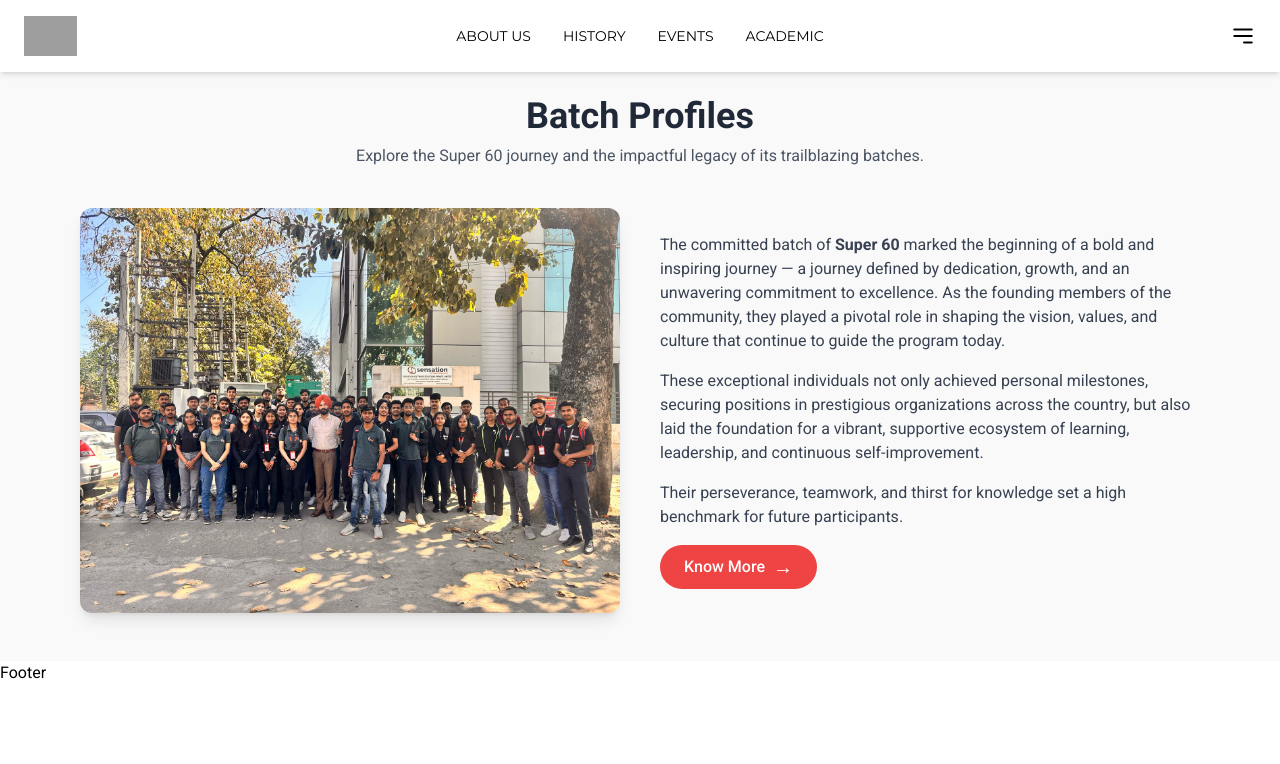
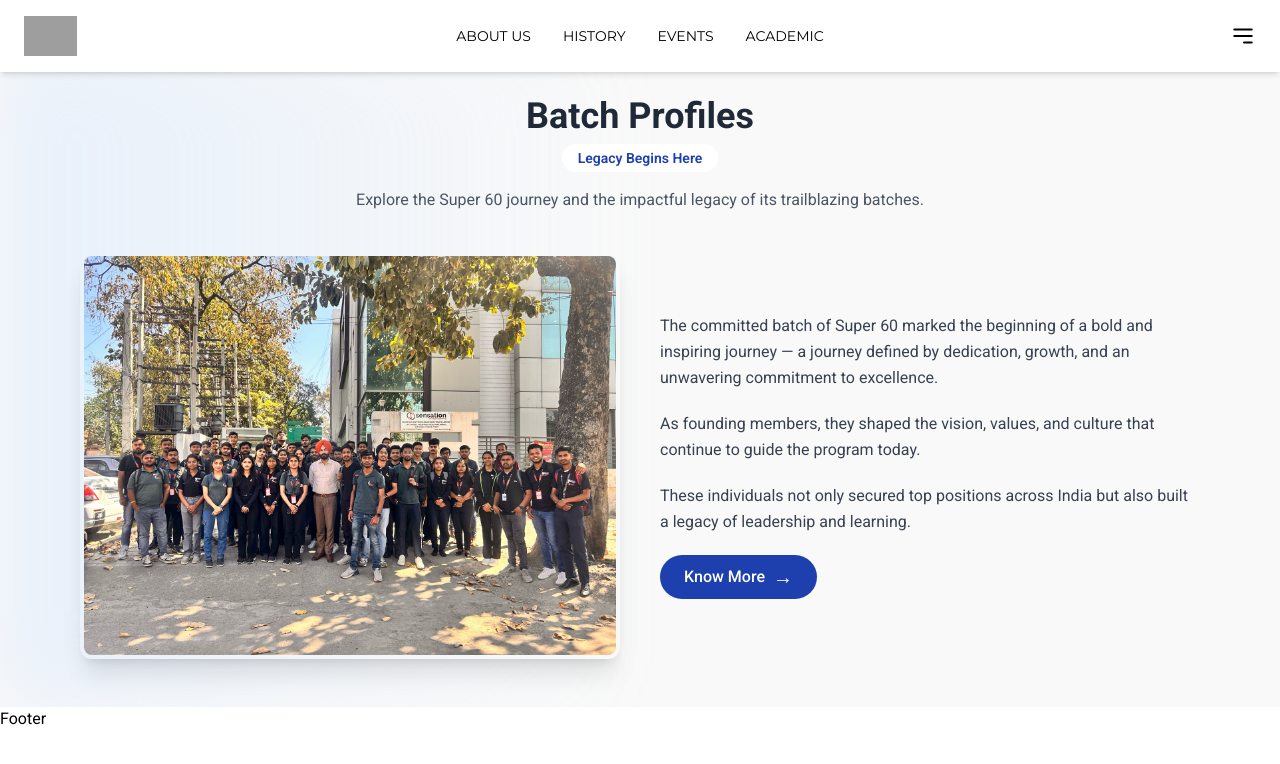
Before and after one commit to Uditkrpathak/Super_60, a React (Vite) app in the folder Frontend/: page /about in a window 1280 px wide. Shown: the top 764 px of the page. Built offline with nearby package versions, Linux system fonts and the light colour scheme; grey boxes are pictures that could not be loaded.

Commit message:
some change in batch section

```diff
--- a/Frontend/package.json
+++ b/Frontend/package.json
@@ -12,6 +12,7 @@
   "dependencies": {
     "@tailwindcss/vite": "^4.1.10",
     "axios": "^1.10.0",
+    "framer-motion": "^12.19.1",
     "react": "^19.1.0",
     "react-dom": "^19.1.0",
     "react-icons": "^5.5.0",
--- a/Frontend/src/Components/About/Batch.jsx
+++ b/Frontend/src/Components/About/Batch.jsx
@@ -1,47 +1,106 @@
 import React from 'react';
+import { motion } from 'framer-motion';
 import batchImage from '../../assets/photo.jpg'; // Replace with your actual path
+
+const paragraphVariants = {
+  hidden: { opacity: 0, y: 20 },
+  visible: (i) => ({
+    opacity: 1,
+    y: 0,
+    transition: { delay: i * 0.3, duration: 0.6 },
+  }),
+};
 
 const BatchSection = () => {
   return (
-    <section className="py-12 px-6 md:px-20 bg-[#f9f9f9] mt-12">
-      <div className="text-center mb-10">
-        <h2 className="text-3xl md:text-4xl font-bold text-gray-800">Batch Profiles</h2>
-        <p className="text-gray-600 mt-2">
+    <motion.section
+      initial={{ opacity: 0 }}
+      whileInView={{ opacity: 1 }}
+      transition={{ duration: 0.8 }}
+      viewport={{ once: true }}
+      className="relative py-12 px-6 md:px-20 bg-[#f9f9f9] mt-12 overflow-hidden"
+    >
+      {/* Glowing Blur Background */}
+      <div className="absolute inset-0 bg-gradient-to-r from-blue-200 via-transparent to-orange-200 blur-2xl opacity-30 pointer-events-none" />
+
+      <div className="text-center mb-10 relative z-10">
+        <motion.h2
+          className="text-3xl md:text-4xl font-bold text-gray-800"
+          initial={{ opacity: 0, y: -20 }}
+          animate={{ opacity: 1, y: 0 }}
+          transition={{ duration: 0.6 }}
+        >
+          Batch Profiles
+        </motion.h2>
+
+        {/* Tag / Badge */}
+        <motion.div
+          initial={{ opacity: 0, scale: 0.8 }}
+          animate={{ opacity: 1, scale: 1 }}
+          transition={{ delay: 0.5, type: 'spring', stiffness: 120 }}
+          className="inline-block mt-2 px-4 py-1 text-sm bg-white text-blue-800 rounded-full font-semibold"
+        >
+          Legacy Begins Here
+        </motion.div>
+
+        <motion.p
+          className="text-gray-600 mt-4"
+          initial={{ opacity: 0 }}
+          animate={{ opacity: 1 }}
+          transition={{ delay: 0.7, duration: 0.6 }}
+        >
           Explore the Super 60 journey and the impactful legacy of its trailblazing batches.
-        </p>
+        </motion.p>
       </div>
 
-      <div className="flex flex-col md:flex-row items-center gap-10">
-        <div className="w-full md:w-1/2">
-          <img
+      <div className="flex flex-col md:flex-row items-center gap-10 relative z-10">
+        <motion.div
+          className="w-full md:w-1/2"
+          initial={{ opacity: 0, x: -50 }}
+          whileInView={{ opacity: 1, x: 0 }}
+          transition={{ duration: 0.8 }}
+          viewport={{ once: true }}
+        >
+          <motion.img
             src={batchImage}
             alt="Super 60 Batch"
-            className="rounded-xl shadow-lg w-full object-cover"
+            className="rounded-xl shadow-xl w-full object-cover border-4 border-transparent transition-all duration-500"
+            whileHover={{ scale: 1.05 }}
+            transition={{ type: 'spring', stiffness: 300 }}
           />
-        </div>
+        </motion.div>
 
-        <div className="w-full md:w-1/2 text-gray-700 space-y-4">
-          <p>
-            The committed batch of <strong>Super 60</strong> marked the beginning of a bold and inspiring journey —
-            a journey defined by dedication, growth, and an unwavering commitment to excellence. As the founding
-            members of the community, they played a pivotal role in shaping the vision, values, and culture that
-            continue to guide the program today.
-          </p>
-          <p>
-            These exceptional individuals not only achieved personal milestones, securing positions in
-            prestigious organizations across the country, but also laid the foundation for a vibrant, supportive
-            ecosystem of learning, leadership, and continuous self-improvement.
-          </p>
-          <p>
-            Their perseverance, teamwork, and thirst for knowledge set a high benchmark for future participants.
-          </p>
-          <button className="mt-4 px-6 py-2 bg-red-500 hover:bg-red-600 text-white font-medium rounded-full flex items-center gap-2 transition-all">
+        <div className="w-full md:w-1/2 text-gray-700 space-y-5">
+          {[
+            "The committed batch of Super 60 marked the beginning of a bold and inspiring journey — a journey defined by dedication, growth, and an unwavering commitment to excellence.",
+            "As founding members, they shaped the vision, values, and culture that continue to guide the program today.",
+            "These individuals not only secured top positions across India but also built a legacy of leadership and learning."
+          ].map((text, index) => (
+            <motion.p
+              key={index}
+              custom={index}
+              variants={paragraphVariants}
+              initial="hidden"
+              whileInView="visible"
+              viewport={{ once: true }}
+              className="leading-relaxed"
+            >
+              {text}
+            </motion.p>
+          ))}
+
+          <motion.button
+            whileHover={{ scale: 1.05 }}
+            whileTap={{ scale: 0.95 }}
+
+  className="mt-4 px-6 py-2 bg-blue-800 text-white font-medium rounded-full flex items-center gap-2 transition-all"
+>
             Know More
             <span className="text-xl">&#8594;</span>
-          </button>
+          </motion.button>
         </div>
       </div>
-    </section>
+    </motion.section>
   );
 };
 
```
Also changed, not shown: 1 other file (tests, documents, lock files or other folders).
